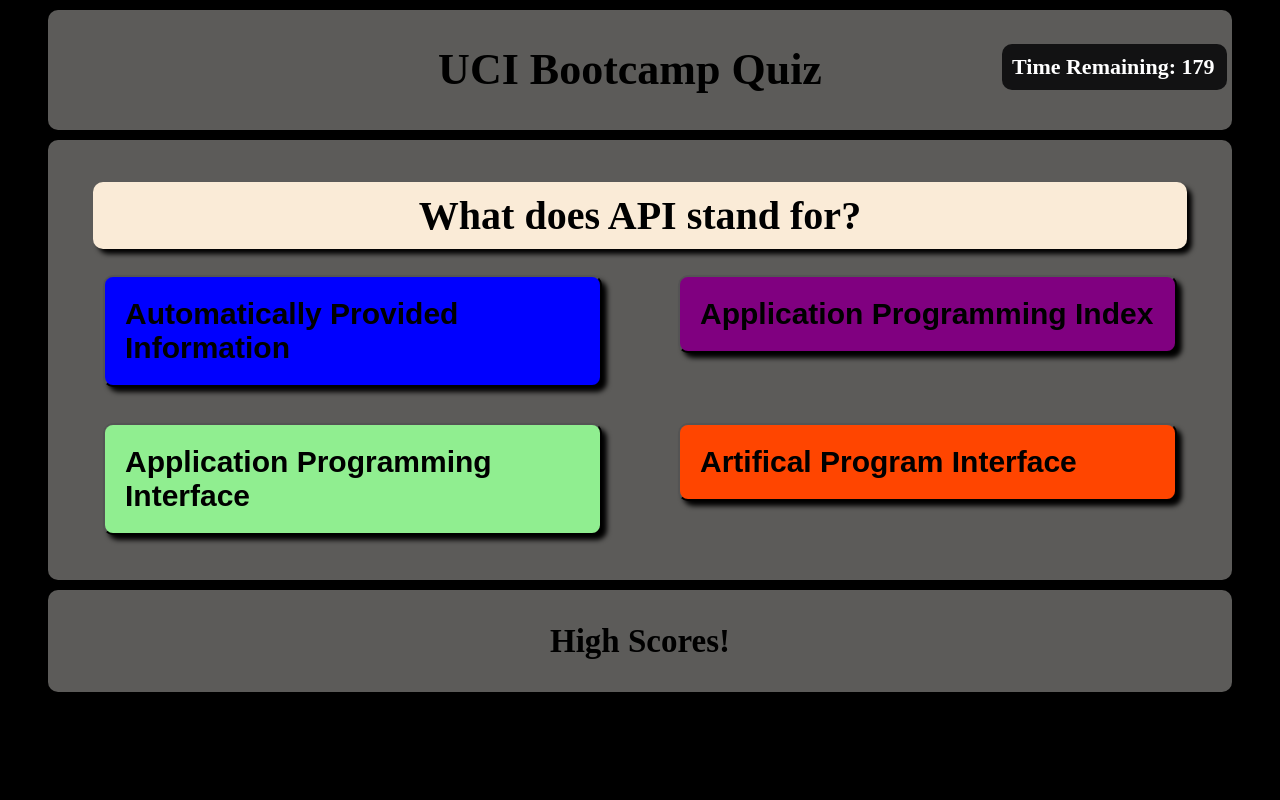
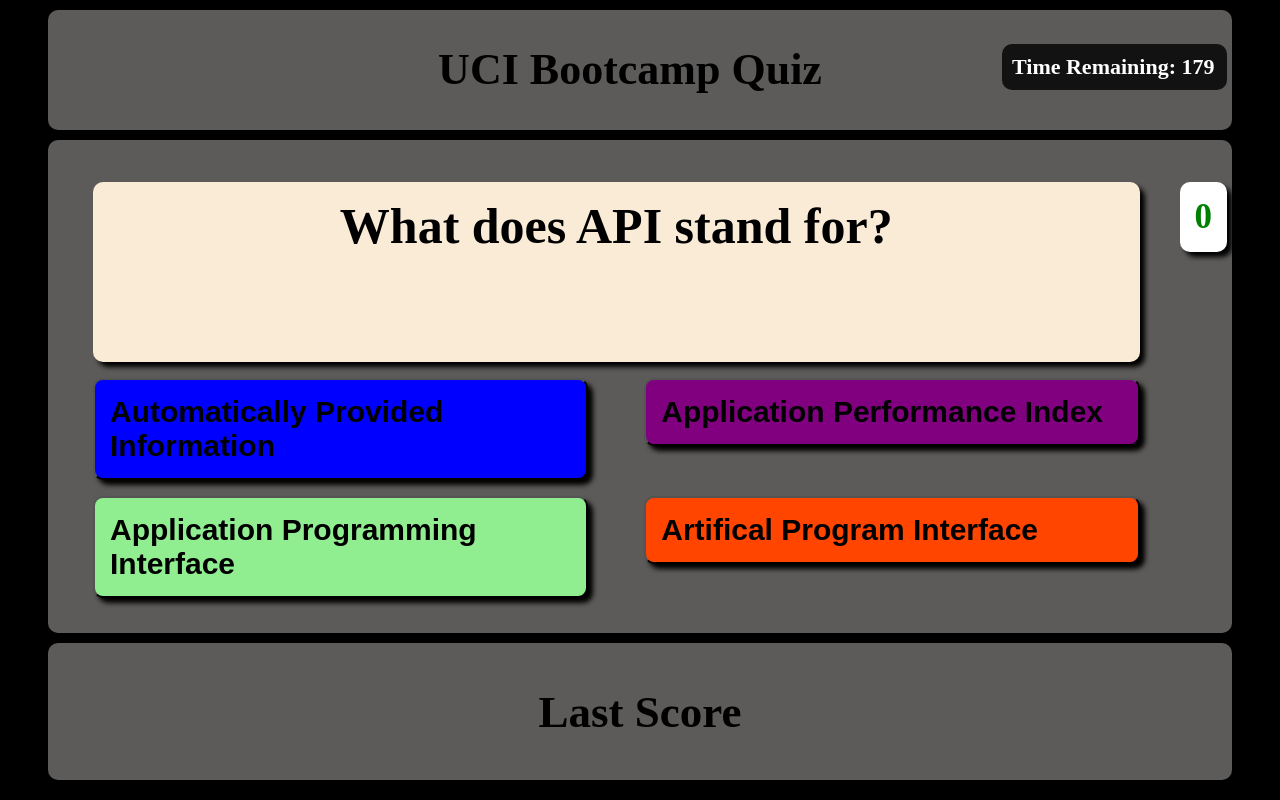
Before and after one commit to Carechiga/Week-Four-Challenge, a plain HTML site: page index.html in a window 1280 px wide. Both pictures are taken after a click on the button "Start Quiz". Drawn offline with Linux system fonts and the light colour scheme.

Commit message:
added current socre tracker, and implemented previous score results from local storage

```diff
--- a/assets/css/style.css
+++ b/assets/css/style.css
@@ -67,7 +67,6 @@
 
 .quiz-box div ul{
     display: grid;
-    grid-template-rows: auto;
     grid-template-columns: 1fr 1fr;
     gap: 1rem;
 }
@@ -75,49 +74,62 @@
 .quiz-box ul li{
     list-style: none;
     margin-right: 40px;
-    padding: 10px;
-}
-
+    }
+ .score-box{
+    text-align: center;
+    font-size: 35px;
+    border-radius: 10px 10px 10px 10px;
+    background-color: white;
+    color: green;
+    font-weight: bolder;
+    height: fit-content;
+    box-shadow: 5px 5px 5px black;
+    padding: 15px;
+    float: right;
+    list-style: none;
+ }
 
 .questions{
     text-align: center;
-    font-size: 40px;
+    font-size: 50px;
+    border-radius: 10px 10px 10px 10px;
+    background-color: antiquewhite;
+    color: black;
+    font-weight: bolder;
+    height: 150px;
+    padding: 15px;
+    box-shadow: 5px 5px 5px black;
+    grid-column: span 2;
+    }
+
+.answer-button{
+    text-align: left;
+    font-size: 30px;
     border-radius: 10px 10px 10px 10px;
     background-color: antiquewhite;
     color: black;
     font-weight: bolder;
     height: fit-content;
+    width: 100%;
+    padding: 15px;
     box-shadow: 5px 5px 5px black;
-    grid-column:span 2;
     }
-
-.answer-button{
-    text-justify: center;
-    text-align: left;
-    font-size: 30px;
-    width: 100%;
-    height: fit-content;
-    border-radius: 10px 10px 10px 10px;
-    padding: 20px;
-    box-shadow: 5px 5px 5px black;
-    font-weight: bold;
-}
 
 #answer-A{
     background-color: blue;
-}
+    }
 
 #answer-B{
     background-color: purple;
-}
+    }
 
 #answer-C{
     background-color: lightgreen;
-}
+    }
 
 #answer-D{
     background-color: orangered;
-}
+   }
 
 .answer-button:hover{
     background-color: black;
@@ -143,7 +155,7 @@
 }
 
 .results-box{
-    font-size: 22px;
+    font-size: 30px;
     font-weight: bolder;
     color: black;
     text-align: center;
--- a/assets/js/script.js
+++ b/assets/js/script.js
@@ -2,6 +2,8 @@
 var startButton = document.getElementById("start-button");
 var scoreName = document.querySelector(".nameInput");
 var currentScore = document.getElementById("scoreLine");
+var showScore = document.querySelector(".score-box");
+var lastScore = document.querySelector(".scoreLine");
 var timeLeft = 180;
 var timeInterval = 0;
 var questionCount = 0;
@@ -9,15 +11,26 @@
 var finalScore = 0;
 
 // arrays with strings stored for answer and question numbers and separate arrays to change right or wrong flag as questions increment
-var questions = ["What does API stand for?", "What symbols are used to denote an HTML elemnt?", "Which of the following would be correct notation for a class attribute in CSS", "How would you increment a variable (i)?", "Which of the following is not a variable type?", "Which of the following is correct formatting of a for loop?", "What does DOM mean?", "How do you declare an object in JavaScript?", "How do you declare a variable in CSS?", "What is Git?"];
+var questions = ["What does API stand for?", "What symbols are used to denote an HTML element?", "Which of the following would be correct notation for a class attribute in CSS", "How would you increment a variable (i)?", "Which of the following is not a variable type?", "Which of the following is correct formatting of a for loop?", "What does DOM mean?", "How do you declare an object in JavaScript?", "How do you declare a variable in CSS?", "What is Git?"];
 var answersA = ["Automatically Provided Information", "( )", "#class", "i++", "number", "for(i; i < array.length; i++)", "Document Object Method", "var obj = {property1: , property2: }", "var name = value;", "A programming language"];
 var answersB = ["Application Performance Index", "[ ]", "*class", "i+", "array", "for(var i = 0; i < array.length;)", "Document Object Model", "var obj = [property1: , property2: ]", "var name = [value];", "Version control software"];
 var answersC = ["Application Programming Interface", "{ }", "$(class)", "i = +1", "undefined", "for(i++; i < array.length;)", "Digital Office Model", "var obj = property1: , property2: ", "var(--name, value)", "A console command"];
-var answersD = ["Artifical Program Interface", "< >", ".class", "incr(i)", "boolean", "for(var i = 0; i < array.length; i++)", "Direct Object Method", "var obj = 9property1: , property2: 0", "var name(value)", "A JavaScript object"];
+var answersD = ["Artifical Program Interface", "< >", ".class", "incr(i)", "boolean", "for(var i = 0; i < array.length; i++)", "Direct Object Method", "var obj = (property1: , property2: )", "var name(value)", "A JavaScript object"];
 var correctnessA = ["wrong", "wrong", "wrong", "correct", "wrong", "wrong", "wrong", "correct", "wrong", "wrong"];
 var correctnessB = ["wrong", "wrong", "wrong", "wrong", "correct", "wrong", "correct", "wrong", "wrong", "correct"];
 var correctnessC = ["correct", "wrong", "wrong", "wrong", "wrong", "wrong", "wrong", "wrong", "correct", "wrong"];
 var correctnessD = ["wrong", "correct", "correct", "wrong", "wrong", "correct", "wrong", "wrong", "wrong", "wrong"];
+
+//displays last quiz score from Local Storage
+function pastresults() {
+  var setScore = JSON.parse(localStorage.getItem("score"));
+  if (setScore !== null) {
+    lastScore.textContent = setScore.userName + " - " + setScore.score;
+  }
+}
+
+pastresults();
+
 
 //this function ends the quiz and brings up score submission
 function gameOver(){
@@ -39,7 +52,18 @@
      //resets the timer if played again
     timeLeft = 180;
     scoreCount = 0;
+    showScore.textContent = scoreCount;
     questionCount = 0;
+    document.getElementById("question").textContent = questions[questionCount];
+    document.getElementById("answer-A").textContent = answersA[questionCount];
+    document.getElementById("answer-B").textContent = answersB[questionCount];
+    document.getElementById("answer-C").textContent = answersC[questionCount];
+    document.getElementById("answer-D").textContent = answersD[questionCount];
+    document.getElementById("answer-A").setAttribute("data-check", correctnessA[questionCount]);
+    document.getElementById("answer-B").setAttribute("data-check", correctnessB[questionCount]);
+    document.getElementById("answer-C").setAttribute("data-check", correctnessC[questionCount]);
+    document.getElementById("answer-D").setAttribute("data-check", correctnessD[questionCount]);
+
       //this is the timer that starts when the start quiz button is pressed
     timer.textContent = "Time Remaining: 180";
     timeInterval = setInterval(function(){
@@ -62,6 +86,7 @@
     };
    }else{
     scoreCount++;
+    showScore.textContent = scoreCount;
   };
   //advances quiz to the next question
   questionCount++;
@@ -82,8 +107,12 @@
     }
 }
 
-function highScore(){
-localStorage.setItem("score", JSON.stringify(scoreName.val(), finalScore));
+function highScore(event){
+  var scoreFinal = {
+  userName: scoreName.value,
+  score: finalScore,
+}
+localStorage.setItem("score", JSON.stringify(scoreFinal));
 }
 
 
--- a/index.html
+++ b/index.html
@@ -16,6 +16,7 @@
         <div class="quiz-box">
             <h2>
                 <button id="start-button">Start Quiz</button>
+                <li class="score-box">0</li>
             </h2>
             <div>
                 <!-- starts hidden but displayed when start button pressed -->
@@ -38,7 +39,8 @@
             </div>
         </div>
         <div class="results-box">
-            <h2>High Scores!</h2>
+            <h2>Last Score</h2>
+            <h3 class="scoreLine"></h3>
 
         </div>
 
```
Also changed, not shown: assets/Images/Screenshot.png (added).
